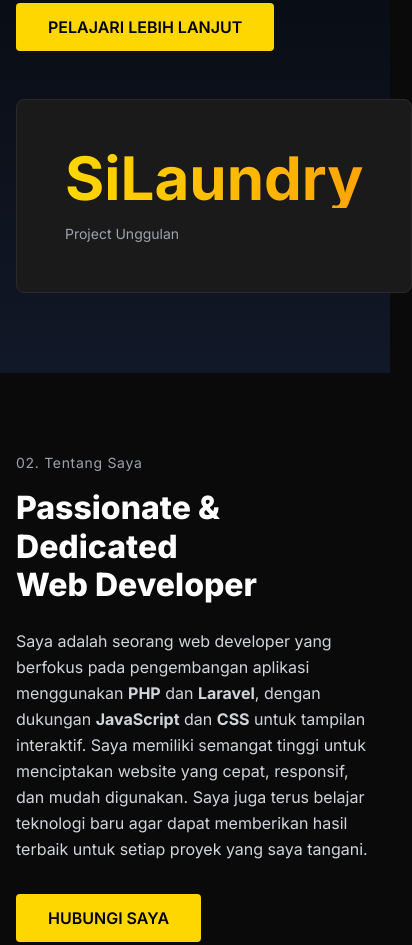
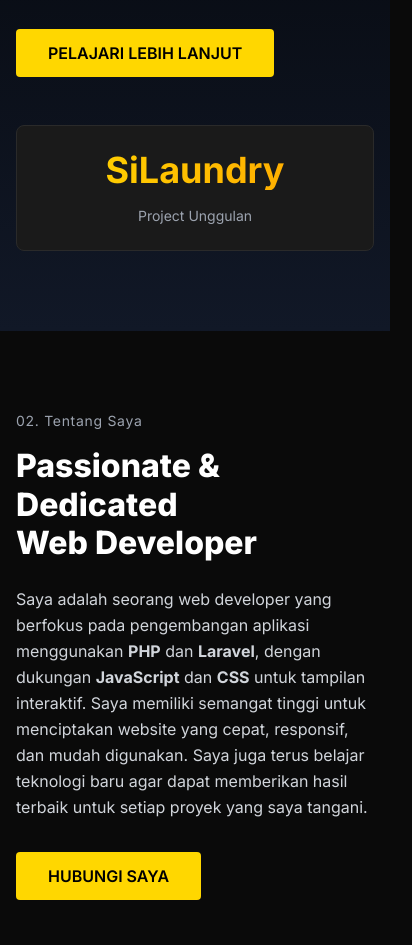
Before and after one commit to bnovl-bit/portofolio, a plain HTML site: page index.html in a window 390 px wide. Shown: the part 1798-2743 px from the top of the page, 412 px wide, since content can reach past the window. Drawn offline with nearby package versions, Linux system fonts and the light colour scheme.

Commit message:
Update responsif

```diff
--- a/index.html
+++ b/index.html
@@ -229,9 +229,15 @@
           </div>
 
           <div data-aos="fade-left" class="relative">
-            <div class="card-dark p-12">
-              <div class="text-6xl font-bold mb-4 gradient-text">SiLaundry</div>
-              <p class="text-gray-400 text-sm">Project Unggulan</p>
+            <div class="card-dark p-6 sm:p-8 md:p-12">
+              <div
+                class="text-4xl sm:text-5xl md:text-6xl font-bold mb-4 gradient-text text-center md:text-left"
+              >
+                SiLaundry
+              </div>
+              <p class="text-gray-400 text-sm text-center md:text-left">
+                Project Unggulan
+              </p>
             </div>
           </div>
         </div>
@@ -646,7 +652,7 @@
               >
                 <span class="text-black font-bold text-sm">BNA</span>
               </div>
-              <span class="text-white font-semibold">Port0folio</span>
+              <span class="text-white font-semibold">Portofolio</span>
             </div>
             <p class="text-gray-400 text-sm">
               Membuat pengalaman digital yang menarik melalui desain dan
```
